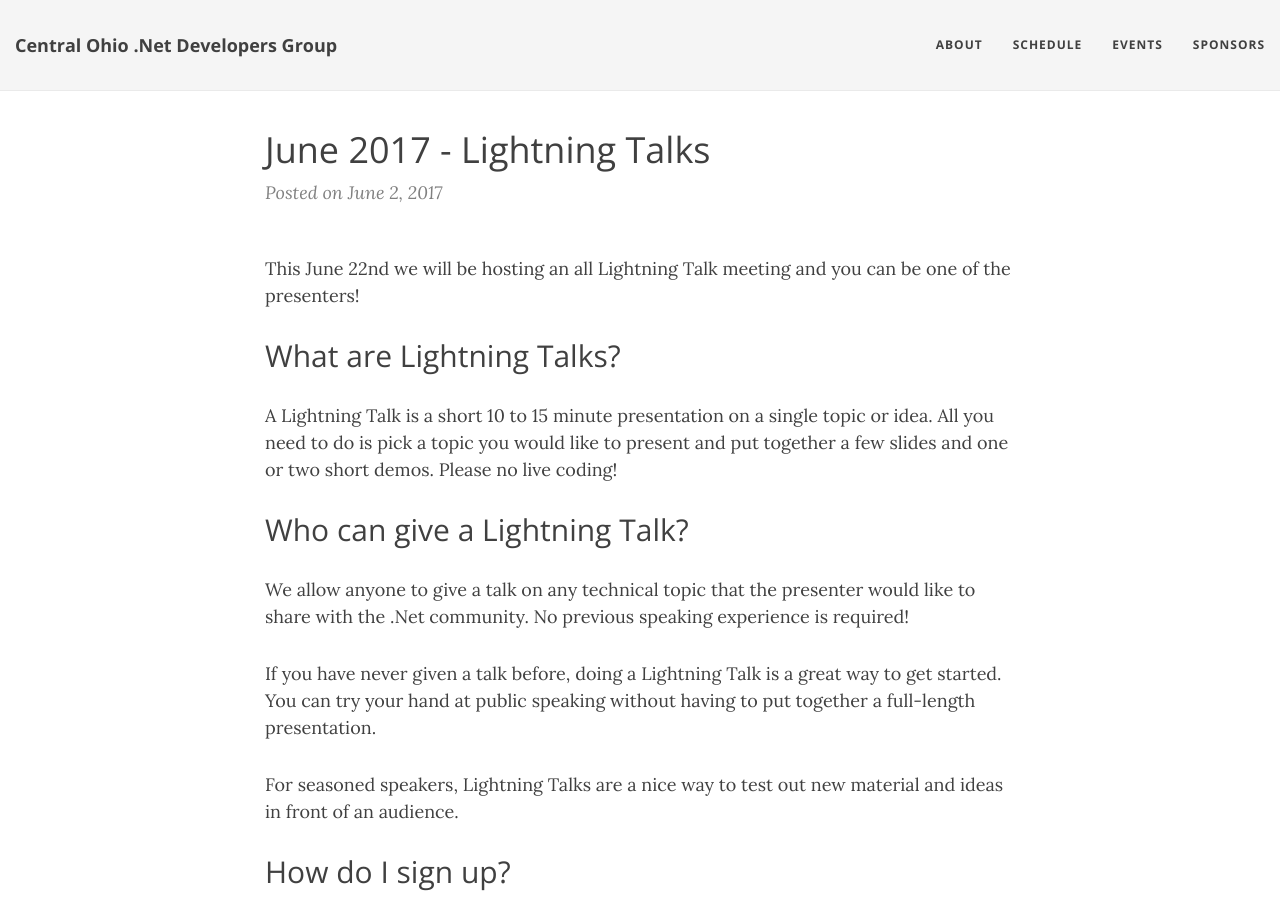
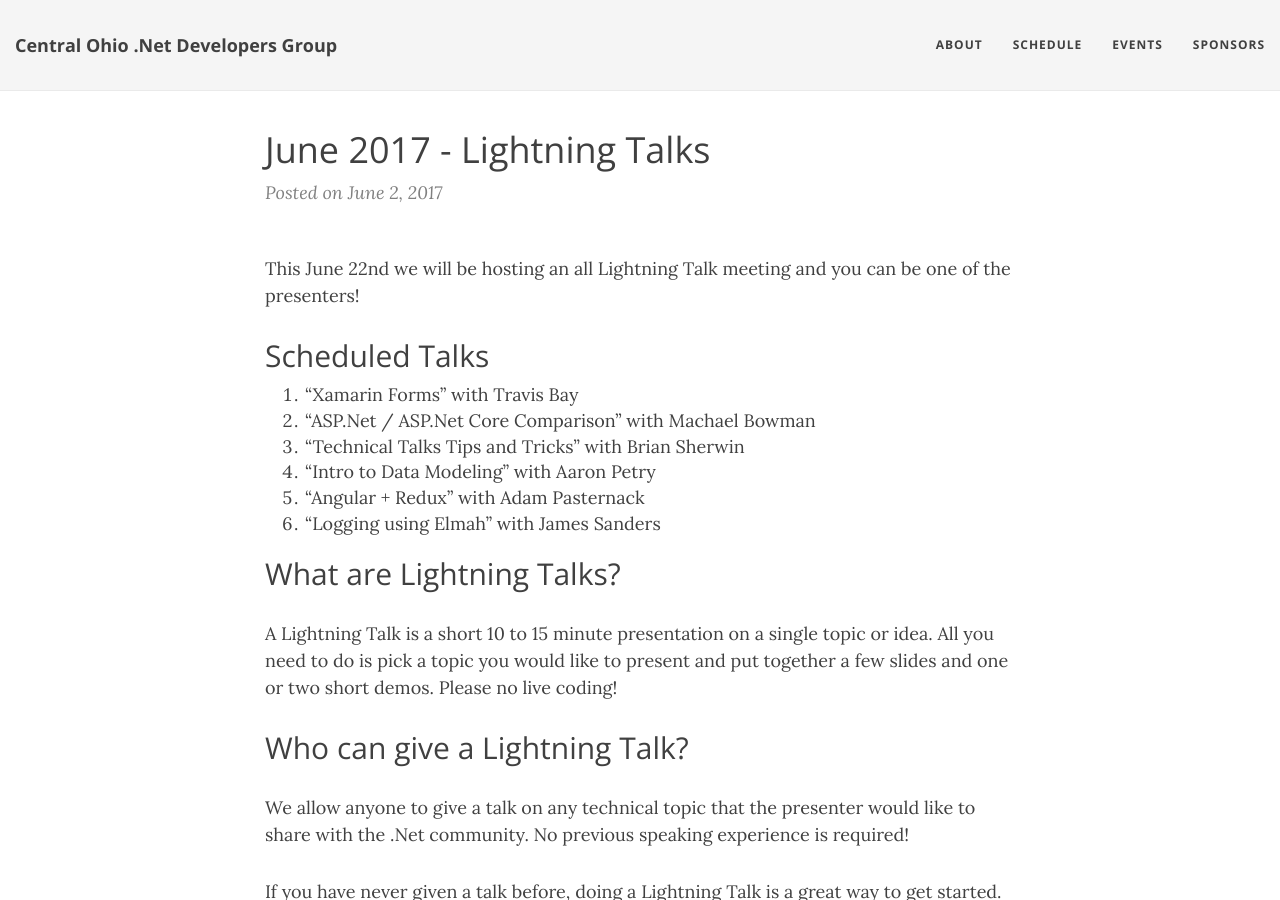
Before and after one commit to condg/condg.github.io, a Jekyll site: the page built from _posts/2017-06-02-june-2017-lightning-talks.md, in a window 1280 px wide and 900 px high. Built offline with Jekyll 4.4.1, drawn with Linux system fonts in a browser that asks for light colours; nearby versions of some CDN libraries; comment, search, counter and statistics services are not loaded.

Commit message:
adding list of speakers for june lightning talks

```diff
--- a/_posts/2017-06-02-june-2017-lightning-talks.md
+++ b/_posts/2017-06-02-june-2017-lightning-talks.md
@@ -5,6 +5,15 @@ layout: post
 ---
 
 This June 22nd we will be hosting an all Lightning Talk meeting and you can be one of the presenters!
+
+## Scheduled Talks
+
+ 1. "Xamarin Forms" with Travis Bay
+ 1. "ASP.Net / ASP.Net Core Comparison" with Machael Bowman
+ 1. "Technical Talks Tips and Tricks" with Brian Sherwin
+ 1. "Intro to Data Modeling" with Aaron Petry
+ 1. "Angular + Redux" with Adam Pasternack
+ 1. "Logging using Elmah" with James Sanders
 
 ## What are Lightning Talks?
 
```
